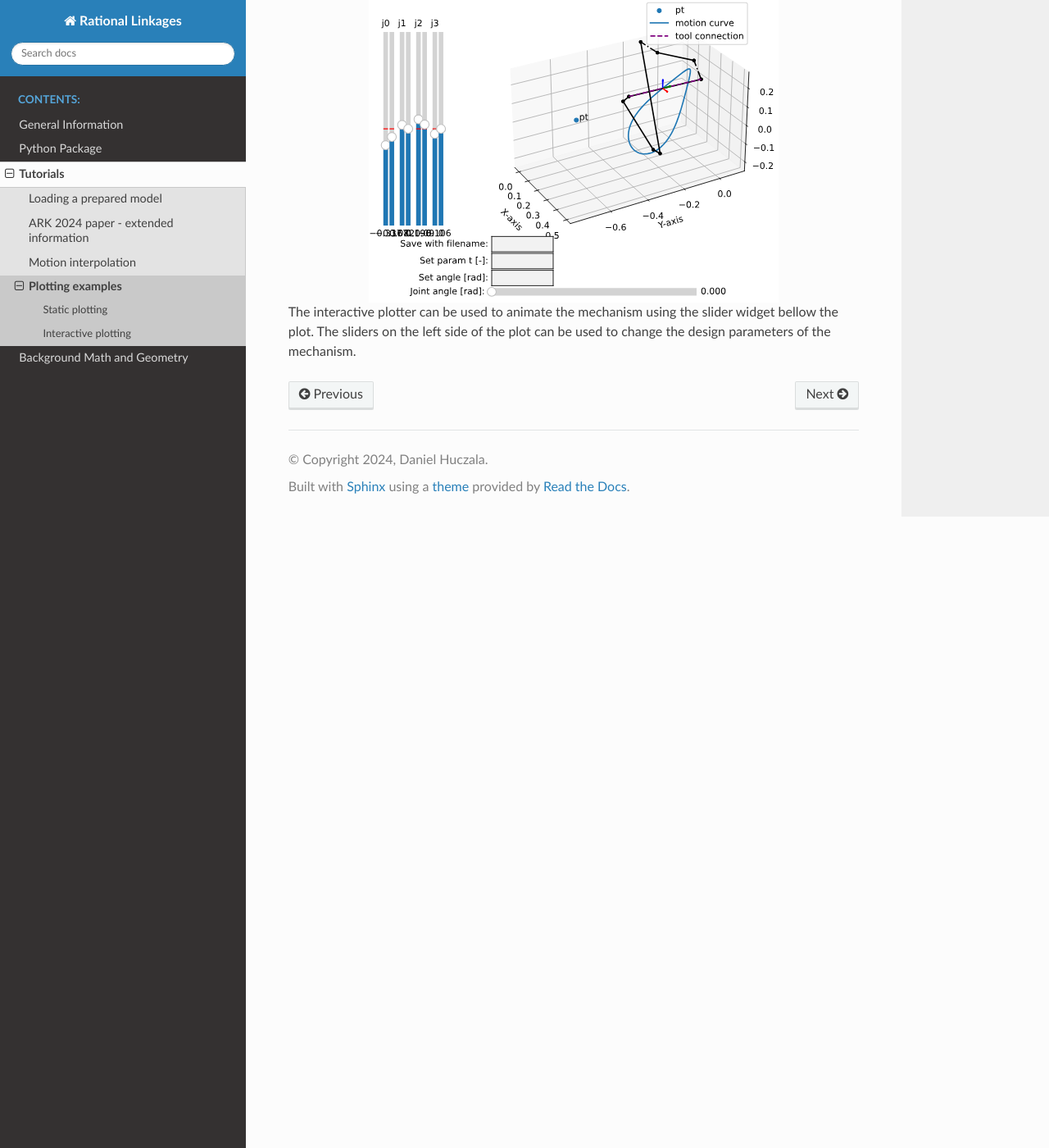
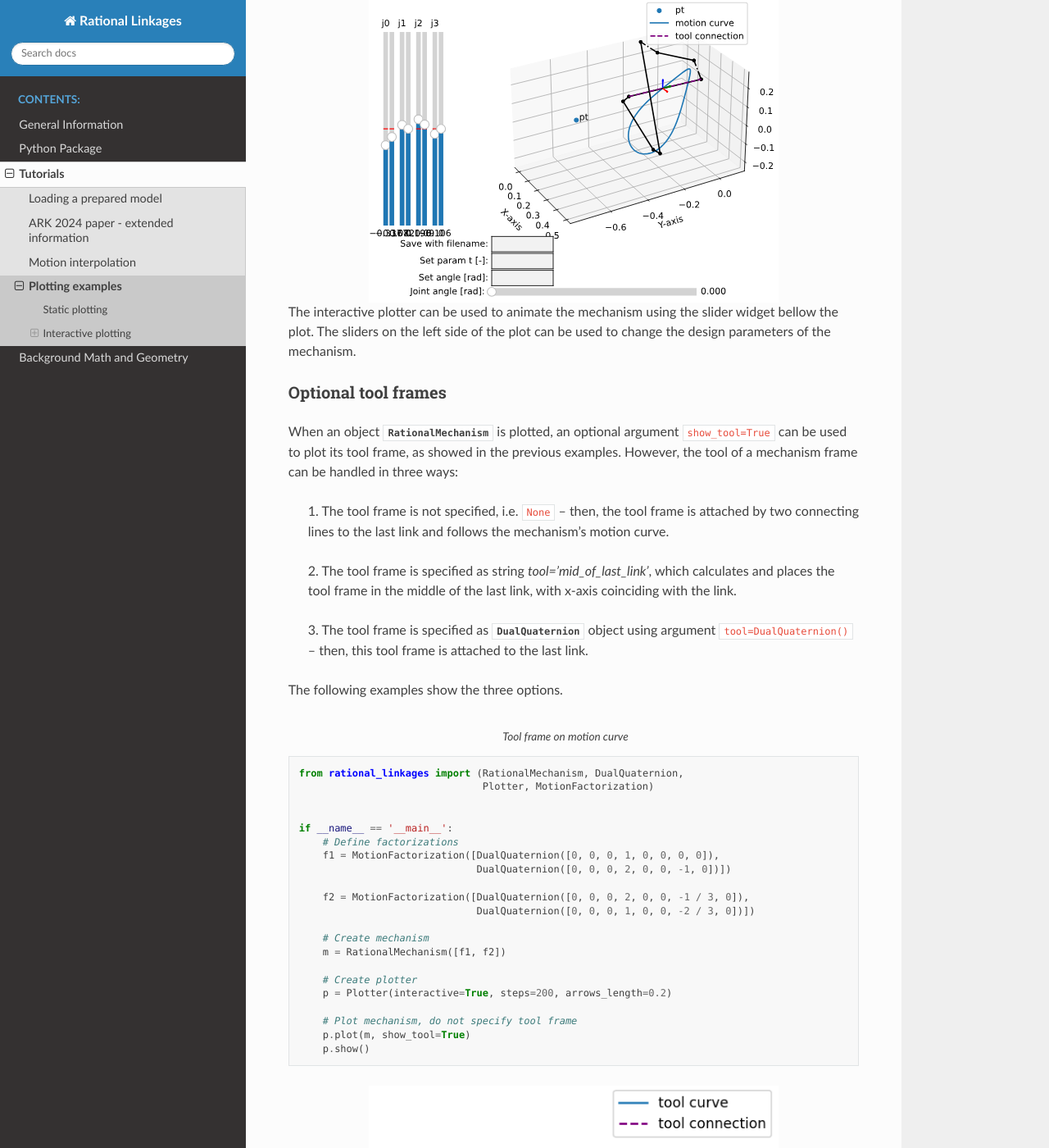
Before and after one commit to hucik14/rational-linkages, a Sphinx documentation site: the page built from docs/source/tutorials/plotting.rst, in a window 1280 px wide and 1400 px high, scrolled down 1989 px. Shown: the whole window at 82% size. Built offline with Sphinx 7.4.7 and the Read the Docs theme 2.0.0, drawn with Linux system fonts in a browser that asks for light colours; some of the changed text lies outside the part shown.

Commit message:
plotting debug, examles of DQ from BQ construction

```diff
--- a/docs/source/tutorials/plotting.rst
+++ b/docs/source/tutorials/plotting.rst
@@ -86,3 +86,128 @@ Which will result in the following image:
 The interactive plotter can be used to animate the mechanism using the slider widget
 bellow the plot. The sliders on the left side of the plot can be used to change the
 design parameters of the mechanism.
+
+
+Optional tool frames
+^^^^^^^^^^^^^^^^^^^^
+
+When an object :class:`.RationalMechanism` is plotted, an optional argument
+``show_tool=True`` can be used to plot its tool frame, as showed in the previous
+examples.
+However, the tool of a mechanism frame can be handled in three ways:
+
+    1. The tool frame is not specified, i.e. ``None`` -- then, the tool frame
+    is attached by two connecting lines to the last link and follows the mechanism's
+    motion curve.
+
+    2. The tool frame is specified as string `tool='mid_of_last_link'`, which calculates
+    and places the tool frame in the middle of the last link, with x-axis coinciding
+    with the link.
+
+    3. The tool frame is specified as :class:`.DualQuaternion` object using argument
+    ``tool=DualQuaternion()`` -- then, this tool frame is attached to the last link.
+
+The following examples show the three options.
+
+.. code-block:: python
+    :caption: Tool frame on motion curve
+
+    from rational_linkages import (RationalMechanism, DualQuaternion,
+                                   Plotter, MotionFactorization)
+
+
+    if __name__ == '__main__':
+        # Define factorizations
+        f1 = MotionFactorization([DualQuaternion([0, 0, 0, 1, 0, 0, 0, 0]),
+                                  DualQuaternion([0, 0, 0, 2, 0, 0, -1, 0])])
+
+        f2 = MotionFactorization([DualQuaternion([0, 0, 0, 2, 0, 0, -1 / 3, 0]),
+                                  DualQuaternion([0, 0, 0, 1, 0, 0, -2 / 3, 0])])
+
+        # Create mechanism
+        m = RationalMechanism([f1, f2])
+
+        # Create plotter
+        p = Plotter(interactive=True, steps=200, arrows_length=0.2)
+
+        # Plot mechanism, do not specify tool frame
+        p.plot(m, show_tool=True)
+        p.show()
+
+.. figure:: figures/plot_tool1.png
+    :width: 500 px
+    :align: center
+    :alt: Tool frame on motion curve
+
+.. code-block:: python
+    :caption: Tool frame in the middle of the last link
+
+    from rational_linkages import (RationalMechanism, DualQuaternion,
+                                   Plotter, MotionFactorization)
+
+
+    if __name__ == '__main__':
+        # Define factorizations
+        f1 = MotionFactorization([DualQuaternion([0, 0, 0, 1, 0, 0, 0, 0]),
+                                  DualQuaternion([0, 0, 0, 2, 0, 0, -1, 0])])
+
+        f2 = MotionFactorization([DualQuaternion([0, 0, 0, 2, 0, 0, -1 / 3, 0]),
+                                  DualQuaternion([0, 0, 0, 1, 0, 0, -2 / 3, 0])])
+
+        # Create mechanism
+        m = RationalMechanism([f1, f2], tool='mid_of_last_link')
+
+        # Create plotter
+        p = Plotter(interactive=True, steps=200, arrows_length=0.2)
+
+        # Plot mechanism, do not specify tool frame
+        p.plot(m, show_tool=True)
+
+        # Plot the default motion curve
+        p.plot(m.get_motion_curve(), label='motion curve', interval='closed',
+               color='red', linewidth='0.7', linestyle=':')
+        p.show()
+
+
+.. figure:: figures/plot_tool2.png
+    :width: 500 px
+    :align: center
+    :alt: Tool frame in the middle of the last link
+
+.. code-block:: python
+    :caption: Tool frame specified as DualQuaternion
+
+    from rational_linkages import (RationalMechanism, DualQuaternion, TransfMatrix,
+                                   Plotter, MotionFactorization)
+
+
+    if __name__ == '__main__':
+        # Define factorizations
+        f1 = MotionFactorization([DualQuaternion([0, 0, 0, 1, 0, 0, 0, 0]),
+                                  DualQuaternion([0, 0, 0, 2, 0, 0, -1, 0])])
+
+        f2 = MotionFactorization([DualQuaternion([0, 0, 0, 2, 0, 0, -1 / 3, 0]),
+                                  DualQuaternion([0, 0, 0, 1, 0, 0, -2 / 3, 0])])
+
+        # Create tool frame from transformation matrix
+        tool_matrix = TransfMatrix.from_rpy_xyz([90, 0, 45], [-0.2, 0.5, 0], units='deg')
+        tool_dq = DualQuaternion(tool_matrix.matrix2dq())
+
+        # Create mechanism
+        m = RationalMechanism([f1, f2], tool=tool_dq)
+
+        # Create plotter
+        p = Plotter(interactive=True, steps=200, arrows_length=0.2)
+
+        # Plot mechanism, do not specify tool frame
+        p.plot(m, show_tool=True)
+
+        # Plot the default motion curve
+        p.plot(m.get_motion_curve(), label='motion curve', interval='closed',
+               color='red', linewidth='0.7', linestyle=':')
+        p.show()
+
+.. figure:: figures/plot_tool3.png
+    :width: 500 px
+    :align: center
+    :alt: Tool frame in the middle of the last link
--- a/pyproject.toml
+++ b/pyproject.toml
@@ -4,7 +4,7 @@ build-backend = "setuptools.build_meta"
 
 [project]
 name = "rational-linkages"
-version = "1.1.2"
+version = "1.2.dev1"
 description = "Rational Linkages Toolbox"
 authors = [
     {name = "Daniel Huczala", email = "daniel.huczala@uibk.ac.at"},
```
Also changed, not shown: docs/source/tutorials/figures/plot_tool1.png (added), docs/source/tutorials/figures/plot_tool2.png (added), docs/source/tutorials/figures/plot_tool3.png (added), 4 other files.
